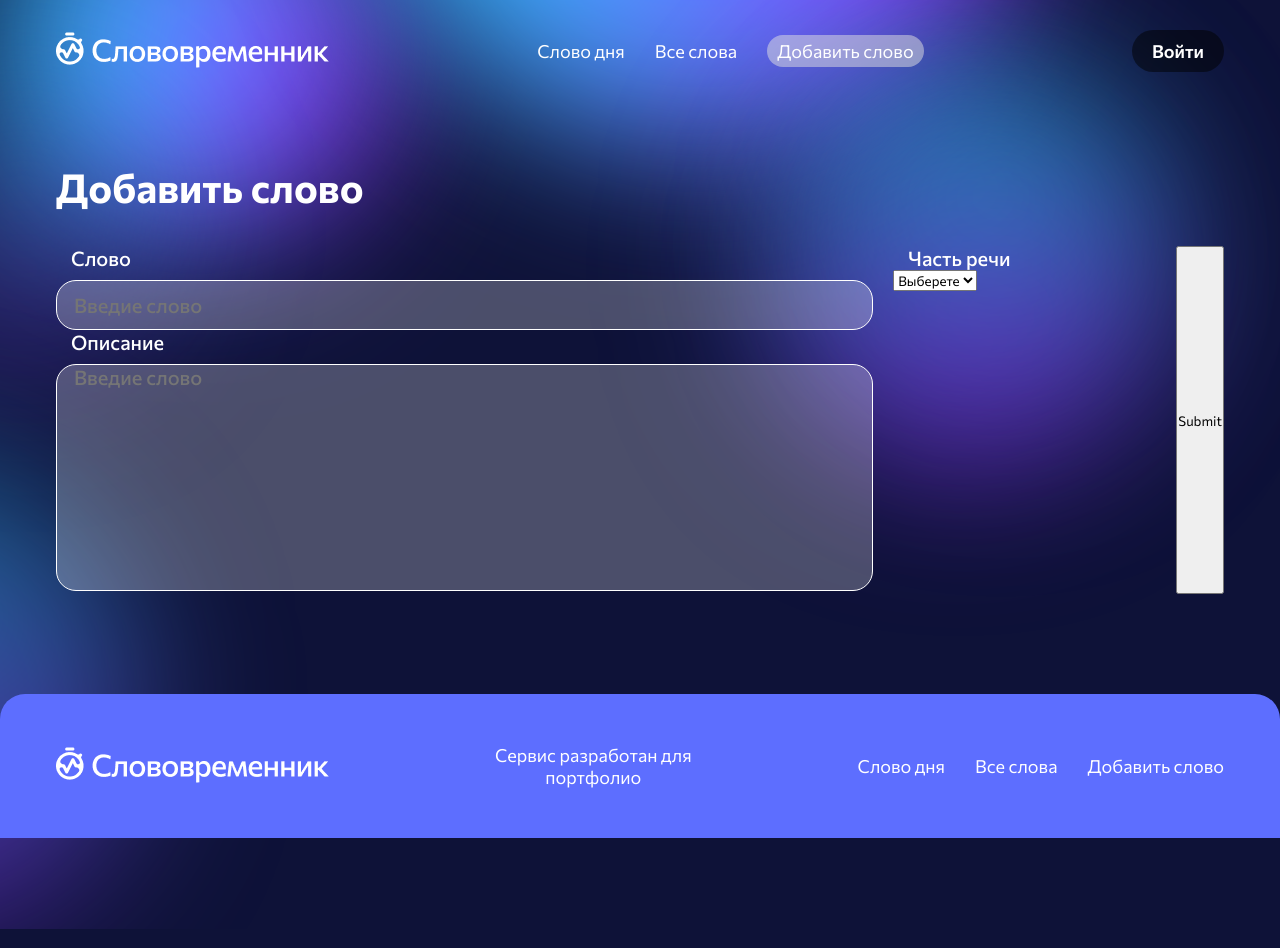
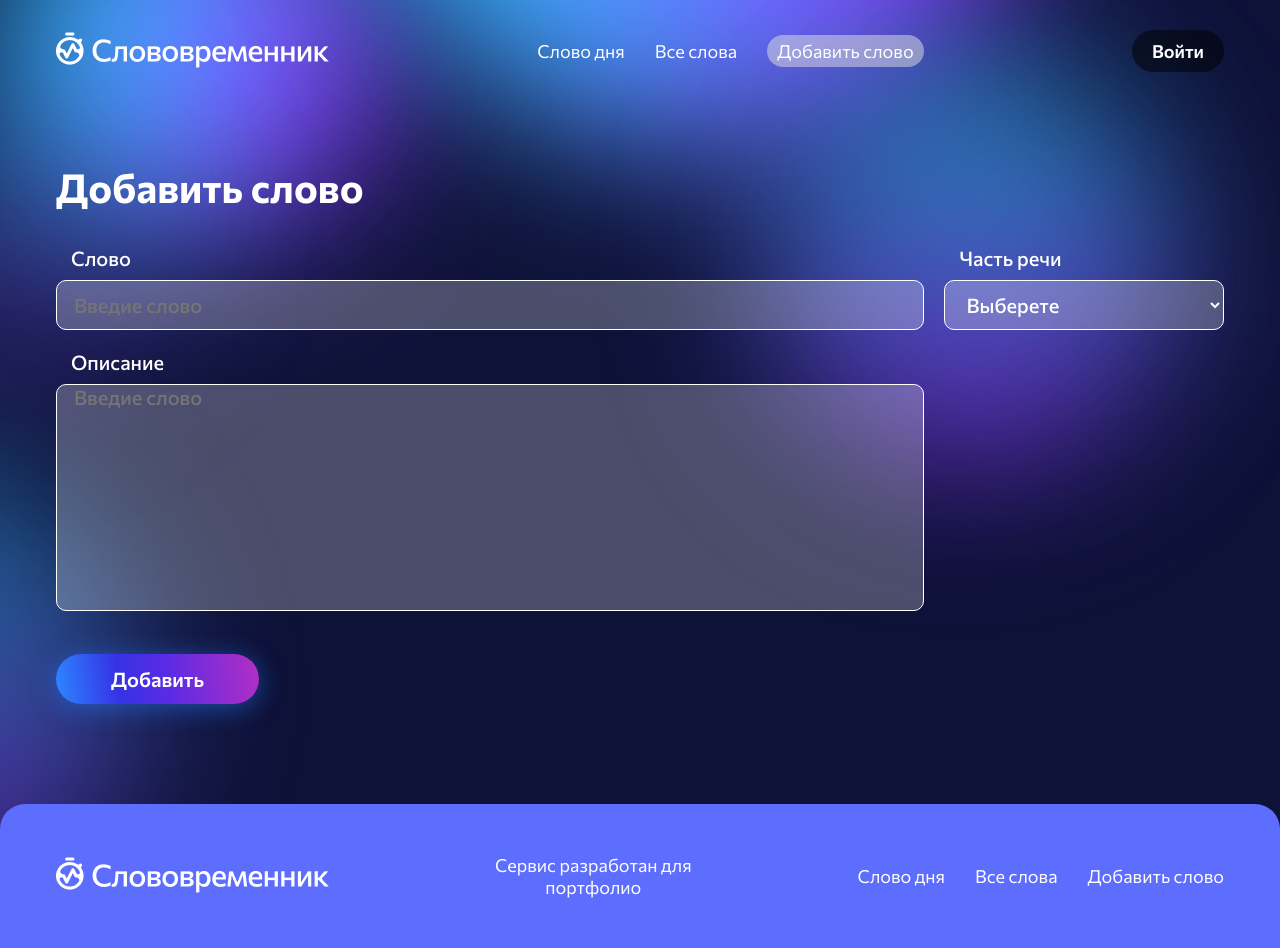
Before and after one commit to StKir/slovovremennik, a Next.js app: page /add-word in a window 1280 px wide. Built offline with nearby package versions, Linux system fonts and the light colour scheme.

Commit message:
Page:addNewWord

```diff
--- a/src/components/screens/addNewWord/AddNewWord.tsx
+++ b/src/components/screens/addNewWord/AddNewWord.tsx
@@ -3,6 +3,8 @@ import styles from './addNewWord.module.scss';
 import MainTextArea from '@/components/ui/input/maintextarea';
 import MainSelect from '@/components/ui/input/mainselect';
 import { Controller, SubmitHandler, useForm } from 'react-hook-form';
+import { partSpech } from './constants';
+import MainButton from '@/components/ui/buttons/mainButton/MainButton';
 
 type Inputs = {
 	word: string;
@@ -12,12 +14,11 @@ type Inputs = {
 
 const AddNewWord = () => {
 	const {
-		register,
 		handleSubmit,
-		watch,
 		control,
 		formState: { errors }
 	} = useForm<Inputs>();
+
 	const onSubmit: SubmitHandler<Inputs> = (data) => console.log(data);
 	return (
 		<section className={styles.addSection}>
@@ -26,11 +27,13 @@ const AddNewWord = () => {
 				<form
 					onSubmit={handleSubmit(onSubmit)}
 					className={styles.add_word_form}
-					name='mainForm'
+					name={styles.mainForm}
 				>
-					<div className={styles.form_left}>
+					<div className={styles.from_wrp}>
+						<div className={styles.from_wrp_left}>
 							<label className={styles.form_label} htmlFor='word'>
 								<span>Слово</span>
+								<span className={styles.error}>{errors.word?.message}</span>
 								<Controller
 									name='word'
 									control={control}
@@ -43,14 +46,21 @@ const AddNewWord = () => {
 									}}
 									defaultValue=''
 									render={({ field }) => (
-									<MainInput placeholder='Введие слово' {...field} />
+										<MainInput
+											placeholder='Введие слово'
+											name={field.name}
+											onChange={field.onChange}
+										/>
 									)}
 								/>
-
-							<span className={styles.error}>{errors.word?.message}</span>
 							</label>
 							<label className={styles.form_label} htmlFor='description'>
 								<span>Описание</span>
+
+								<span className={styles.error}>
+									{errors.description?.message}
+								</span>
+
 								<Controller
 									control={control}
 									name='description'
@@ -62,49 +72,39 @@ const AddNewWord = () => {
 										}
 									}}
 									render={({ field }) => (
-									<MainTextArea placeholder='Введие слово' {...field} />
+										<MainTextArea
+											placeholder='Введие слово'
+											name={field.name}
+											onChange={field.onChange}
+										/>
 									)}
 								/>
-							{
-								<span className={styles.error}>
-									{errors.description?.message}
-								</span>
-							}
 							</label>
 						</div>
-					<div className={styles.form_rigth}>
+						<div className={styles.from_wrp_rigth}>
 							<label className={styles.form_label} htmlFor='speech'>
 								<span>Часть речи</span>
+								<span className={styles.error}>{errors.speech?.message}</span>
 								<Controller
 									control={control}
 									name='speech'
 									rules={{
-									required: 'Обязательно для заполнения',
-									minLength: {
-										value: 2,
-										message: 'Минимум 2 символа'
-									}
+										required: 'Обязательно'
 									}}
 									render={({ field }) => (
 										<MainSelect
-										options={[
-											{
-												label: '12',
-												value: '12'
-											},
-											{
-												label: '13',
-												value: '13'
-											}
-										]}
-										{...field}
+											name={field.name}
+											onChange={field.onChange}
+											options={partSpech}
 										/>
 									)}
 								/>
-							{<span className={styles.error}>{errors.speech?.message}</span>}
 							</label>
 						</div>
-					<input type='submit' />
+					</div>
+					<MainButton type='submit' size='big'>
+						Добавить
+					</MainButton>
 				</form>
 			</div>
 		</section>
--- a/src/components/screens/addNewWord/addNewWord.module.scss
+++ b/src/components/screens/addNewWord/addNewWord.module.scss
@@ -1,8 +1,20 @@
 .add_word_form {
 	margin-top: 35px;
-	display: flex;
-	justify-content: space-between;
-	gap: 20px;
+	.from_wrp {
+		display: flex;
+		justify-content: space-between;
+		gap: 20px;
+		&_left {
+			display: grid;
+			gap: 20px;
+			width: 100%;
+		}
+		&_rigth {
+			width: 376px;
+			display: grid;
+			gap: 20px;
+		}
+	}
 	.form_label {
 		span {
 			font-style: normal;
@@ -10,7 +22,10 @@
 			font-size: 20px;
 			margin-left: 15px;
 			color: #ffffff;
-			display: block;
+		}
+		.error {
+			color: #db0000 !important;
+			font-weight: 400;
 		}
 		input,
 		textarea {
@@ -19,10 +34,7 @@
 			width: 100%;
 		}
 	}
-	.form_left {
-		width: 100%;
-	}
-	.form_rigth {
-		width: 376px;
+	button {
+		margin-top: 40px;
 	}
 }
--- /dev/null
+++ b/src/components/screens/addNewWord/constants.ts
@@ -0,0 +1,12 @@
+import { Toptions } from '@/interfaces/ui.interface';
+
+export const partSpech: Toptions[] = [
+	{ label: 'Имя существительное', value: 'Существительное' },
+	{ label: 'Местоимение', value: 'Местоимение' },
+	{ label: 'Имя прилагательное', value: 'Прилагательное' },
+	{ label: 'Имя числительное', value: 'Числительное' },
+	{ label: 'Глагол', value: 'Глагол' },
+	{ label: 'Наречие', value: 'Наречие' },
+	{ label: 'Причастие', value: 'Причастие' },
+	{ label: 'Деепричастие', value: 'Деепричастие' }
+];
--- a/src/components/ui/buttons/mainButton/MainButton.tsx
+++ b/src/components/ui/buttons/mainButton/MainButton.tsx
@@ -1,9 +1,9 @@
-import { ButtonHTMLAttributes, FC, PropsWithChildren } from 'react';
+import { ButtonHTMLAttributes } from 'react';
 import styles from './mainButton.module.scss';
 import { MotionProps, motion } from 'framer-motion';
 import { IBtnProps } from '@/interfaces/ui.interface';
 
-const MainButton: FC<
+const MainButton: React.FC<
 	IBtnProps & MotionProps & ButtonHTMLAttributes<HTMLButtonElement>
 > = (props) => {
 	return (
--- a/src/components/ui/input/mainInput/mainInput.module.scss
+++ b/src/components/ui/input/mainInput/mainInput.module.scss
@@ -1,10 +1,10 @@
 .input {
-	height: 50px;
+	min-height: 50px;
 	width: 100%;
 
 	background: rgba(255, 255, 255, 0.25);
 	border: 1px solid hsl(0, 0%, 100%);
-	border-radius: 20px;
+	border-radius: 10px;
 
 	font-style: normal;
 	font-weight: 500;
@@ -14,5 +14,4 @@
 	padding: 0px 17px;
 
 	color: #ffffff;
-	transition: all 0.4s ease-in-out;
 }
--- a/src/components/ui/input/mainselect/mainSelect.module.scss
+++ b/src/components/ui/input/mainselect/mainSelect.module.scss
@@ -0,0 +1,22 @@
+.mainSelect {
+	margin-top: 10px;
+	height: 50px;
+	width: 100%;
+
+	background: rgba(255, 255, 255, 0.25);
+	border: 1px solid hsl(0, 0%, 100%);
+	border-radius: 10px;
+
+	font-style: normal;
+	font-weight: 500;
+	font-size: 20px;
+	line-height: 24px;
+
+	padding: 0px 17px;
+
+	color: #ffffff;
+	transition: all 0.4s ease-in-out;
+	option {
+		color: #000000;
+	}
+}
--- a/src/interfaces/ui.interface.ts
+++ b/src/interfaces/ui.interface.ts
@@ -29,7 +29,7 @@ export interface IMainSelect
 	options: Toptions[];
 }
 
-type Toptions = {
+export type Toptions = {
 	value: string;
 	label: string;
 };
```
Lines whose indentation alone changed are shown as unchanged.
